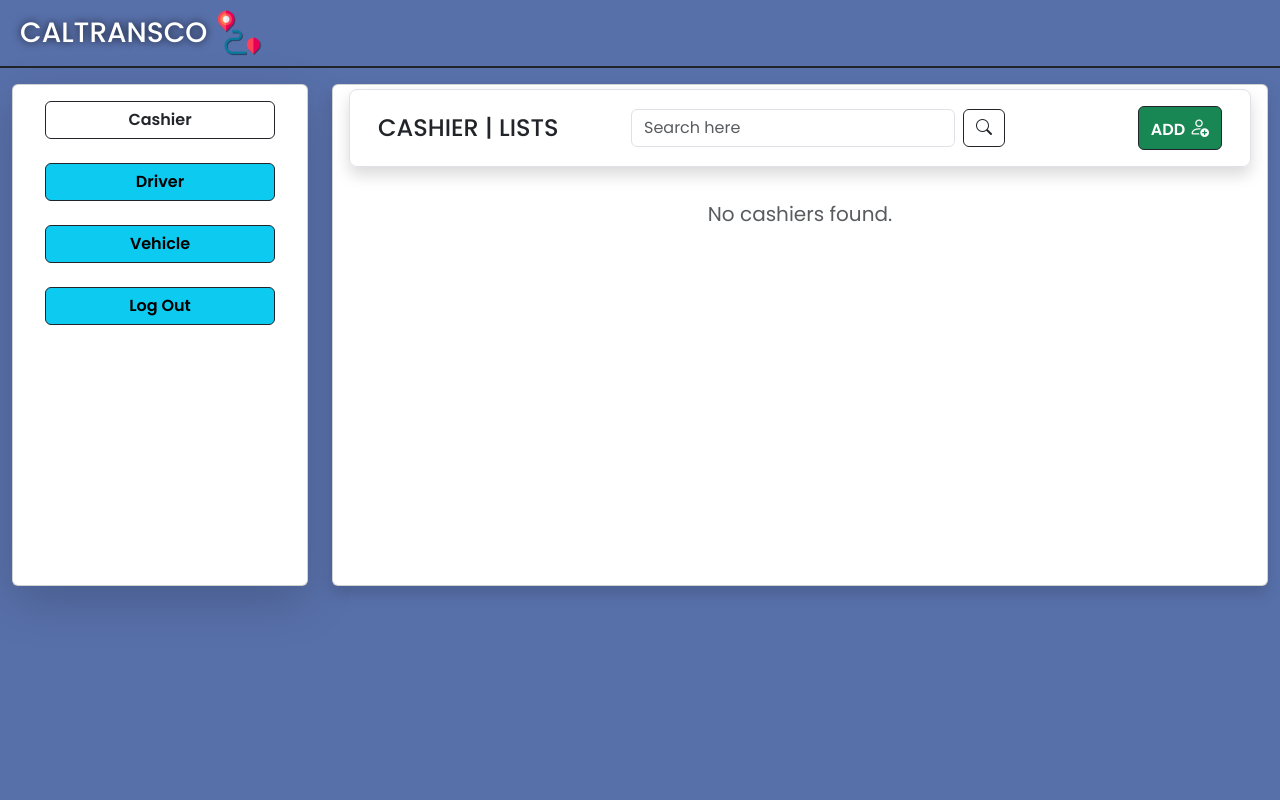
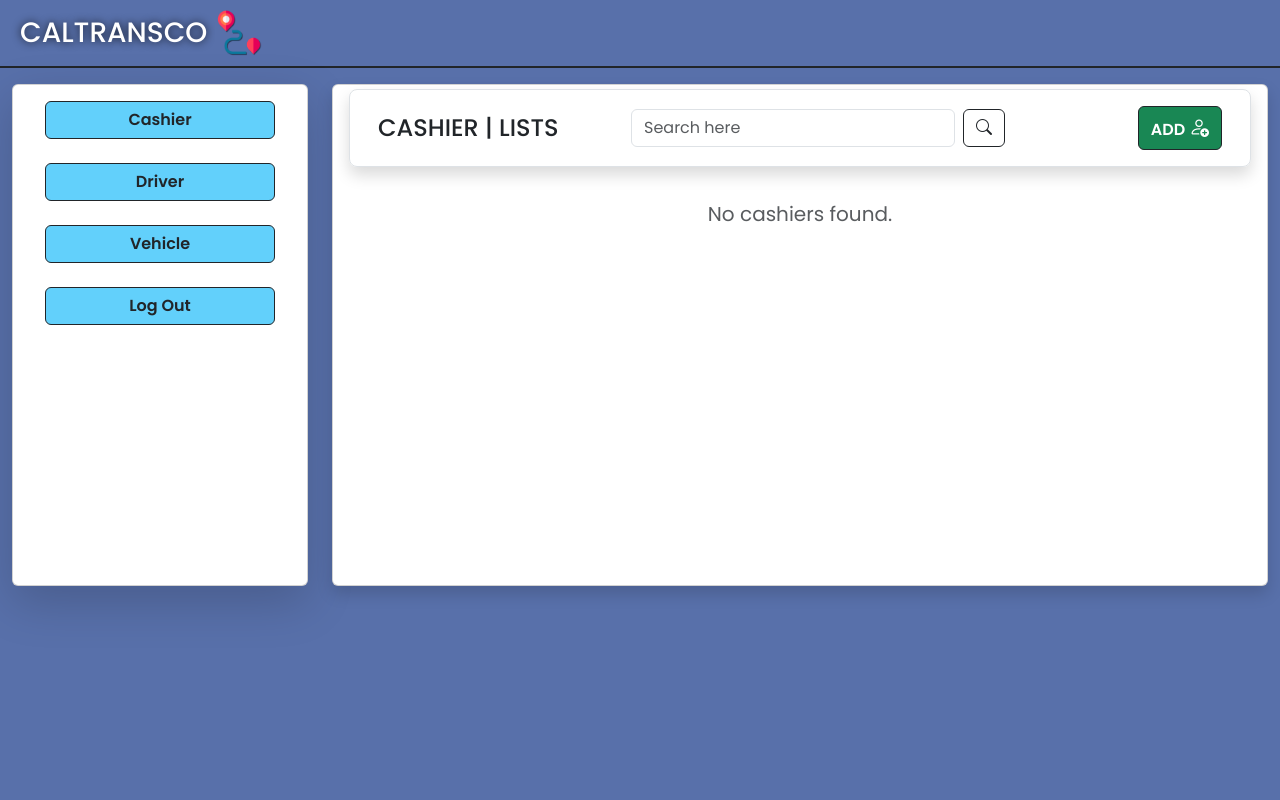
Before and after one commit to Moonslope/IT6-PROJ-COPY, a PHP site: page /Cashier/view_cashier.php in a window 1280 px wide. Run offline with PHP 8.4, Linux system fonts and the light colour scheme; data that the repository does not hold is empty.

Commit message:
custom btn color view cashier

```diff
--- a/CSS/style.css
+++ b/CSS/style.css
@@ -26,8 +26,12 @@
     background-color: #b8b8b8;
 }
 
+.btn-h{
+    background-color: #62d0fb;
+}
+
 .btn-h:hover{
-    background-color: #2b344d !important;
+    background-color: #5dc2ea!important;
 }
 
 
--- a/Cashier/view_cashier.php
+++ b/Cashier/view_cashier.php
@@ -28,16 +28,16 @@
                   </div>
 
                   <div class="mx-3 mb-3">
-                     <a class="btn btn-info w-100 fw-semibold mb-2 border border-1 border-dark" href="../Driver/add_driver.php">Driver</a>
+                     <a class="btn btn-h w-100 fw-semibold mb-2 border border-1 border-dark" href="../Driver/add_driver.php">Driver</a>
                   </div>
 
                   <div class="mx-3 mb-3">
-                     <a class="btn btn-info w-100 fw-semibold  mb-2 border border-1 border-dark" href="#">Vehicle</a>
+                     <a class="btn btn-h w-100 fw-semibold  mb-2 border border-1 border-dark" href="#">Vehicle</a>
                   </div>
 
 
                   <div class="mx-3">
-                     <a href="../Login-Register/Login.php" class="btn btn-info w-100 border border-1 border-dark fw-semibold">Log Out</a>
+                     <a href="../Login-Register/Login.php" class="btn btn-h w-100 border border-1 border-dark fw-semibold">Log Out</a>
                   </div>
                </div>
             </div>
```
